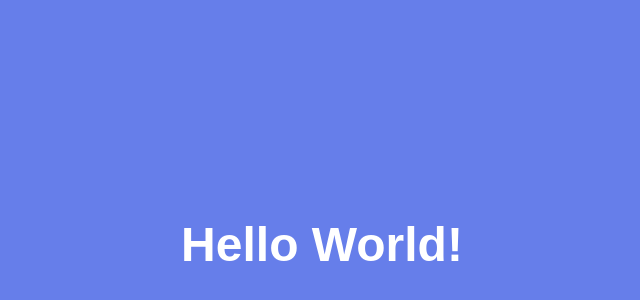
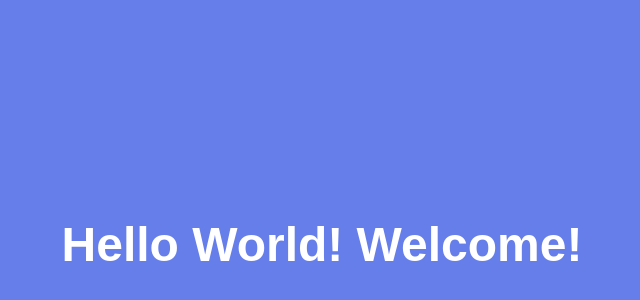
Before and after one commit to al-code-git/my-profile, a website: page app/src/index.html in a window 1280 px wide. Shown: the part 156-456 px from the top of the page, without its empty margins (318-958 px from the left). Drawn offline with Linux system fonts and the light colour scheme.

Commit message:
welcome message (#4)

```diff
--- a/app/src/index.html
+++ b/app/src/index.html
@@ -22,6 +22,6 @@
     </style>
 </head>
 <body>
-    <h1>Hello World!</h1>
+    <h1>Hello World! Welcome!</h1>
 </body>
 </html>
```
